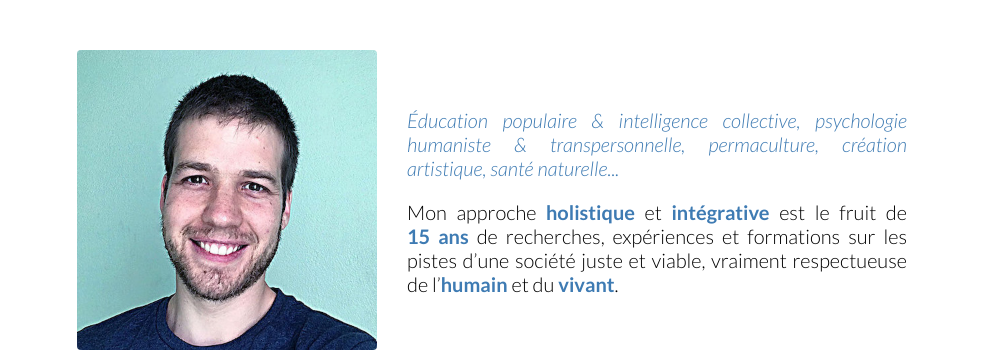
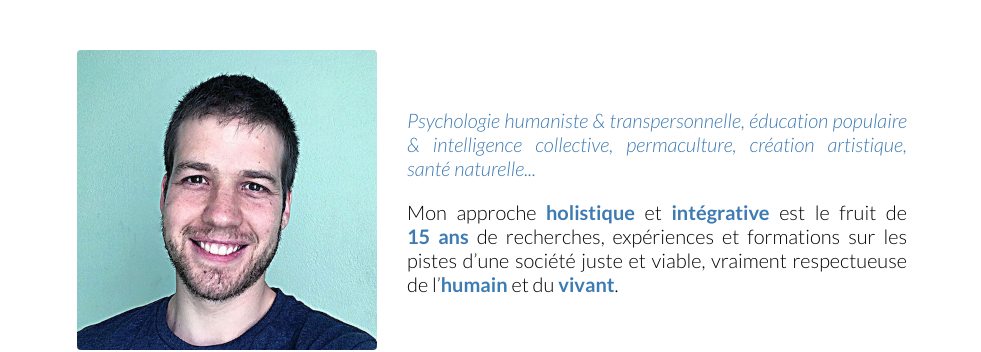
Before and after one commit to leomatteudi/leomatteudi, a Jekyll site: the page built from pages/0-index.html, in a window 1280 px wide. Shown: the part 1489-1841 px from the top of the page, without its empty margins (148-1129 px from the left). Built offline with Jekyll 4.4.1, drawn with Linux system fonts in a browser that asks for light colours.

```diff
--- a/pages/0-index.html
+++ b/pages/0-index.html
@@ -55,7 +55,7 @@ description: "Accompagnements individuels & expériences collectives pour une tr
 	<div id="index3" class="index-block blue">
 		<div class="index-block-txt">
 			<p>
-				<em>Éducation populaire & intelligence collective, psychologie humaniste & transpersonnelle, permaculture, création artistique, santé naturelle...</em>
+				<em>Psychologie humaniste & transpersonnelle, éducation populaire & intelligence collective, permaculture, création artistique, santé naturelle...</em>
 			</p>
 			<p>
 				Mon approche <strong>holistique</strong> et <strong>intégrative</strong> est le fruit de <strong>15&nbsp;ans</strong> de recherches, expériences et formations sur les pistes d’une société juste et viable, vraiment respectueuse de l’<strong>humain</strong> et&nbsp;du&nbsp;<strong>vivant</strong>.
```
